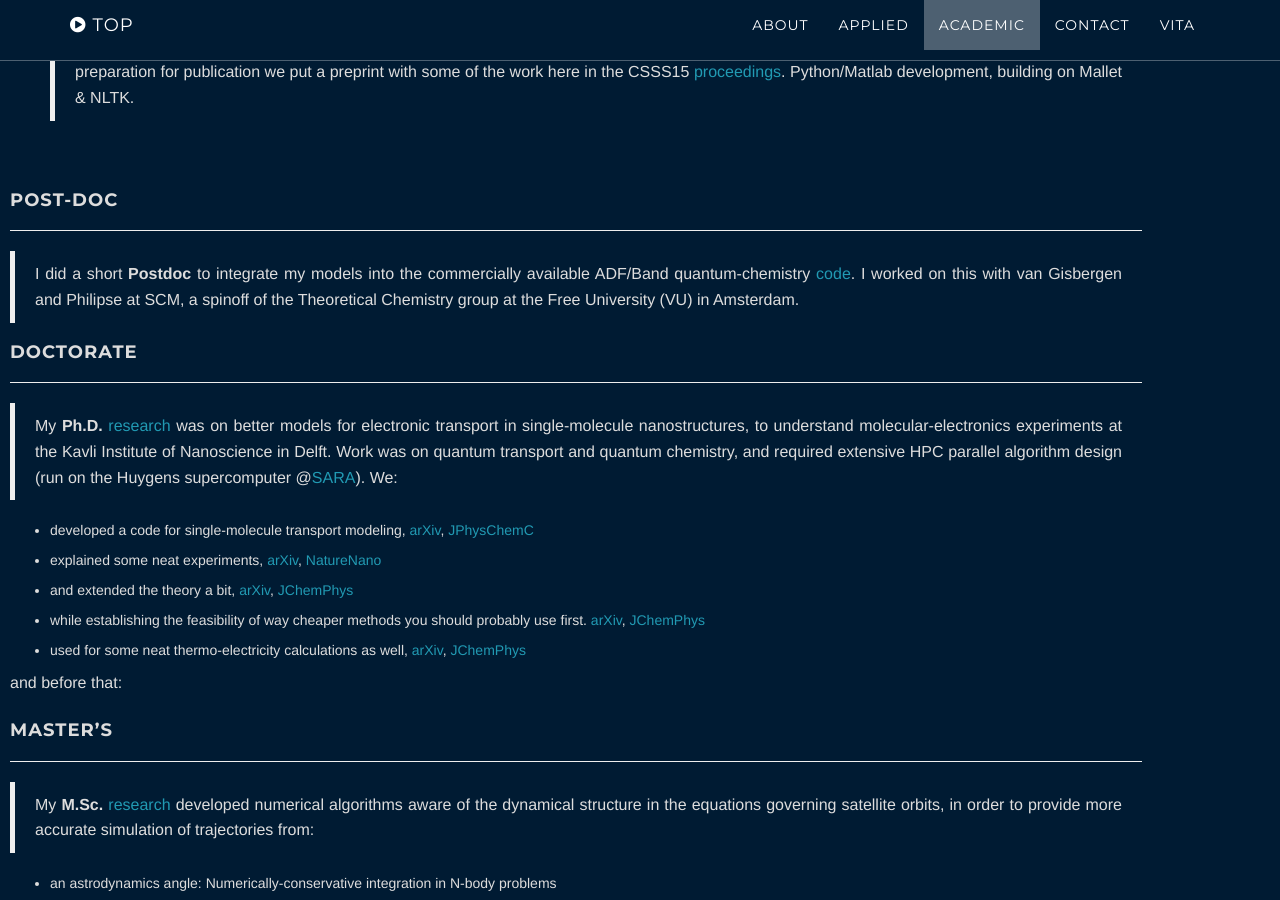
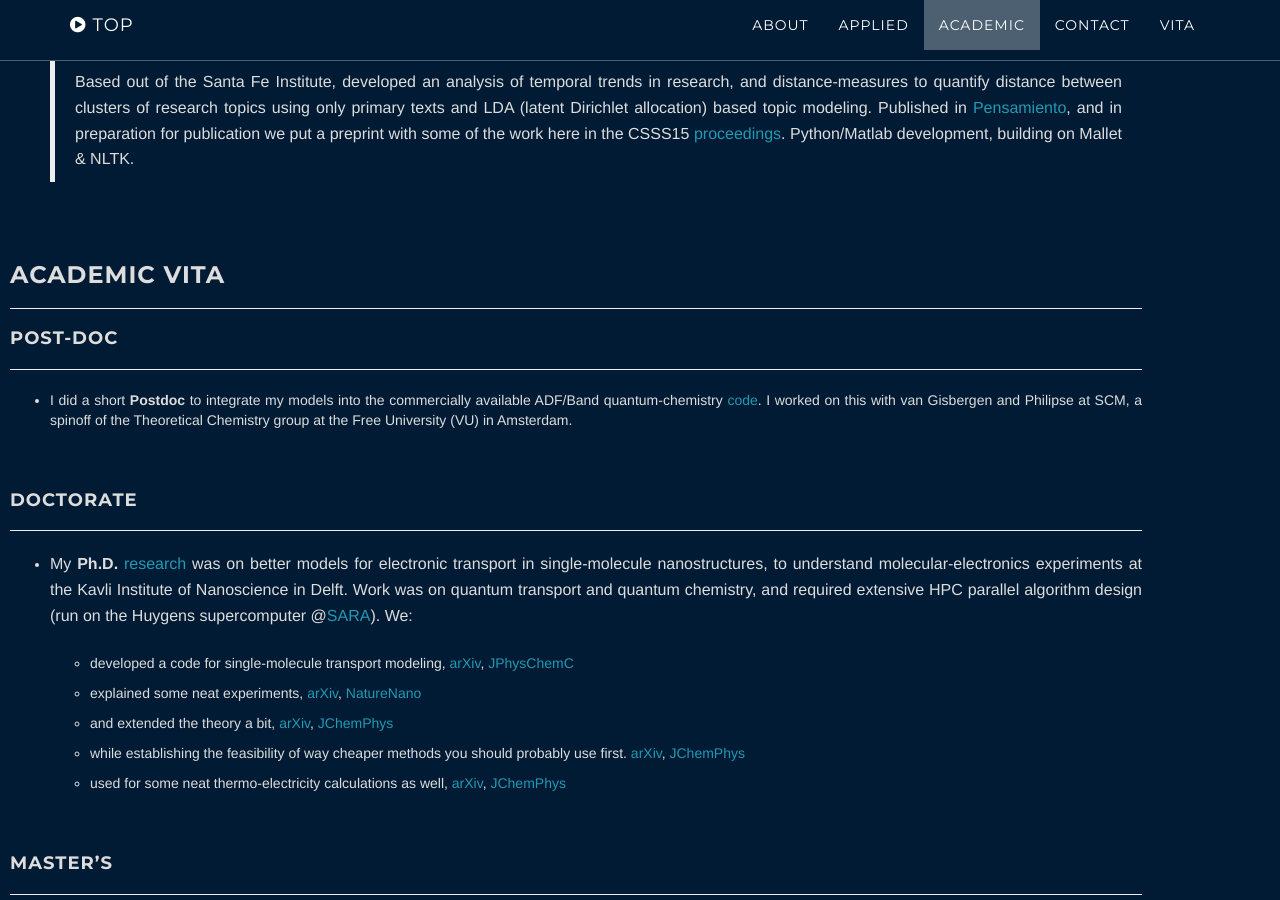
Before and after one commit to cjoverzijl/cjoverzijl.github.io, a Jekyll site: the page built from index.md, in a window 1280 px wide and 900 px high, scrolled down 3317 px. Built offline with Jekyll 4.4.1, drawn with Linux system fonts in a browser that asks for light colours; some of the changed text lies outside the part shown.

Commit message:
resolved issues with markdown from html by going other way around, reformatted vita

```diff
--- a/_includes/projects2.md
+++ b/_includes/projects2.md
@@ -3,13 +3,13 @@
 ### Applied Research & Data Science :: Older
 ---------------
 * #### Analytics Platforms (2013-2016)
-	>
+
 	* **"Analytical Environment"  Product Owner (team of 10):** Architecture and modeling for a core system for regulatory-compliance across firmwide product-offering to retail and private clients; dual-purposed as environment to enable the business to extract value through data science & analytics; SAS-based.
 	* **"Pandora" Analytics Team-Lead (team of 4):** Developed a full investment performance and risk analytics system, with the goals of speedy, daily reporting and data provision to portfolio management teams. SAS development integrated with Factset, the FIS APT risk-engine, in-house datafeeds on a historicized DataVault design.
 	* **SAS MI Team-Lead (team of 5):** Developed an analytics & reporting (BI/MI) platform for client holdings and asset flows over time. Architecture, ETL, DataVault approach to DWH, custom reporting engine, end-to-end flows, performance testing. SAS development, integrated with custom reporting engine.
 	* **Enhanced Reporting Framework Team-Lead (team of 2):** Developed a unified framework for efficient, clean and modern reporting elements and style, designed for modular integration with data-warehousing and quantitative analytics solutions; SAS development.
 
-
+<br>
 
 * #### NLP on the ABN AMRO prospectus (2015)
     > Combining techniques from probabilistic topic modeling (using LDA) with simple visualization techniques to identify clusters of topics discussed in the prospectus of my employer when they IPO'd back in late 2015. This refurbished some of the code from the [Pensamiento](http://revistas.upcomillas.es/index.php/pensamiento/article/view/6590) paper, but the neat results are just the visuals: summarizing an entire prospectus' key topics in a [one-word-summary](img/Topics1.png), and [by topic](img/Topics3a.png). For more details, check out the Python at [github]
@@ -21,13 +21,11 @@
 * #### "Investment Game" for Charity (2014)
     > Developed the models for, and major parts of a full **transaction-processing**, analytics and reporting stack for an "Investment Game" organized for the benefit of the Children's Khazana Foundation, running live during the 2014 World Cup, as a complete and investable securities market; a [preprint](https://papers.ssrn.com/sol3/papers.cfm?abstract_id=3273905) describing the modeling is on SSRN. Matlab models, SAS implementation in production.
 
-
-
-
 * #### Exchange Matching Engine (2011)
 	> QuantCup 2011 competition entry, implementing an exchange matching algorithm.
-	Ugly C++ code @[github](https://github.com/cjoverzijl/quantcup-2011).
+	Ugly C++ code on [github](https://github.com/cjoverzijl/quantcup-2011).
 
+<br>
 
 * #### NEGF in ADF/BAND (2008-2012)
 	> Developed a scalable, high-performance, quantum-chemical NEGF transport code (Physics PhD), which was later integrated into a commercial quantum-chemistry modeling solution.
--- a/_includes/projects4.md
+++ b/_includes/projects4.md
@@ -1,13 +1,17 @@
-#### Post-Doc
+### Academic Vita
 ---------------
 
-> I did a short **Postdoc** to integrate my models into the commercially available ADF/Band quantum-chemistry [code](https://www.scm.com/doc/BAND/Input/NEGF.html). I worked on this with van Gisbergen and Philipse at SCM, a spinoff of the Theoretical Chemistry group at the Free University (VU) in Amsterdam.
+#### Post-Doc
+---
 
+* I did a short **Postdoc** to integrate my models into the commercially available ADF/Band quantum-chemistry [code](https://www.scm.com/doc/BAND/Input/NEGF.html). I worked on this with van Gisbergen and Philipse at SCM, a spinoff of the Theoretical Chemistry group at the Free University (VU) in Amsterdam.
 
+<br>
 
 #### Doctorate
------------------
-> My **Ph.D.** [research](https://repository.tudelft.nl/islandora/object/uuid:5a6b8240-1033-4834-b947-09c54b0f891b?collection=research) was on better models for electronic transport in single-molecule nanostructures, to understand molecular-electronics experiments at the Kavli Institute of Nanoscience in Delft. Work was on quantum transport and quantum chemistry, and required extensive HPC parallel algorithm design (run on the Huygens supercomputer @[SARA](https://www.surf.nl/en/about-surf/subsidiaries/surfsara)). We:
+---
+
+* My **Ph.D.** [research](https://repository.tudelft.nl/islandora/object/uuid:5a6b8240-1033-4834-b947-09c54b0f891b?collection=research) was on better models for electronic transport in single-molecule nanostructures, to understand molecular-electronics experiments at the Kavli Institute of Nanoscience in Delft. Work was on quantum transport and quantum chemistry, and required extensive HPC parallel algorithm design (run on the Huygens supercomputer @[SARA](https://www.surf.nl/en/about-surf/subsidiaries/surfsara)). We:
 
   - developed a code for single-molecule transport modeling, [arXiv](https://arxiv.org/abs/1403.3860), [JPhysChemC](https://pubs.acs.org/doi/abs/10.1021/jp3044225)
   - explained some neat experiments, [arXiv](https://arxiv.org/abs/1403.4266), [NatureNano](https://www.nature.com/articles/nnano.2013.26)
@@ -15,14 +19,13 @@
   - while establishing the feasibility of way cheaper methods you should probably use first. [arXiv](https://arxiv.org/abs/1403.3861), [JChemPhys](https://aip.scitation.org/doi/abs/10.1063/1.4793259)
   - used for some neat thermo-electricity calculations as well, [arXiv](https://arxiv.org/abs/1507.00179), [JChemPhys](https://aip.scitation.org/doi/abs/10.1063/1.4913290)
 
-and before that:
-
+<br>
 
 #### Master's
----------------
+---
 
-> My **M.Sc.** [research](https://repository.tudelft.nl/islandora/object/uuid:922fcd8d-bd5a-446a-ad27-6827e3aeba1d/?collection=research) developed numerical algorithms aware of the dynamical structure in the equations governing satellite orbits, in order to provide more accurate simulation of trajectories from:
+* My **M.Sc.** built on work I started at [CSR](https://www.csr.utexas.edu/) at the University of Texas in Austin, developing numerical algorithms aware of the dynamical structure in the equations governing satellite orbits, to provide more accurate simulation of trajectories from:
 
-  - an astrodynamics angle: Numerically-conservative integration in N-body problems
-  - an applied math angle: Approximations to 1st Integrals in N-body problems
+  - an astrodynamics angle: [Numerically-conservative integration in N-body problems](http://repository.tudelft.nl/view/ir/uuid%3A922fcd8d-bd5a-446a-ad27-6827e3aeba1d/)
+  - an applied math angle: [Approximations to 1st Integrals in N-body problems](http://repository.tudelft.nl/view/ir/uuid%3Adacac69b-b5f8-4216-a143-825a0e3bc2ea/)
   - code [github]
```
Also changed, not shown: _includes/projects3.md (+1 -1 lines).
